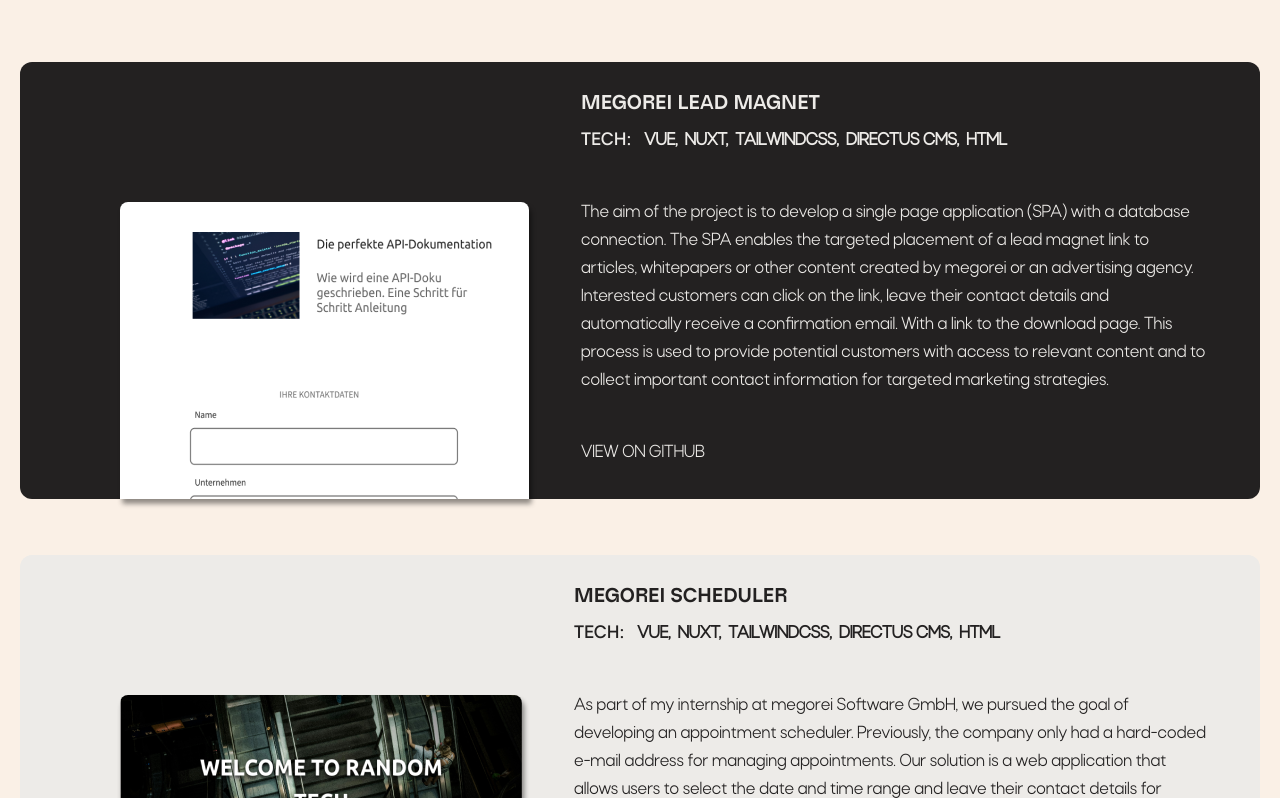
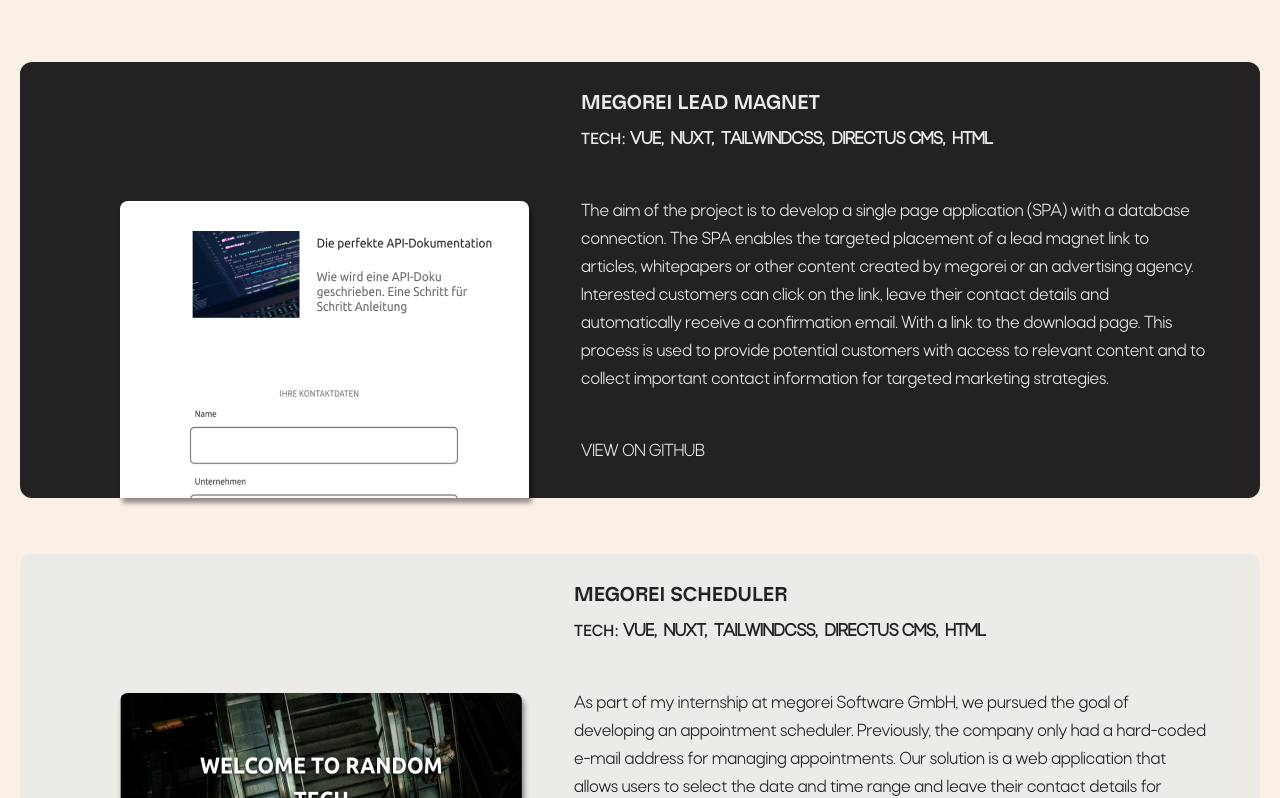
Before and after one commit to pascal-koop/koop_website, a Nuxt app: page / in a window 1280 px wide. Shown: the part 1762-2560 px from the top of the page. Built offline with nearby package versions, Linux system fonts and the light colour scheme.

Commit message:
Fix Layout for techstack

```diff
--- a/components/TheWorkSection.vue
+++ b/components/TheWorkSection.vue
@@ -55,8 +55,8 @@
 				<h2 class="work-card-subtitle font-neueRegrade text-xl font-bold text-textDark mt-6 mb-2 mx-8 uppercase"
 					>{{ project.title }}&nbsp;
 				</h2>
-				<h3 class="work-tech-stacksection-title font-neueRegrade ml-8 text-lg font-semibold text-textDark inline-block"
-					>TECH: <span class="work-tech-stack-text font-rota text-lg text-textDark ml-2 mr-8 uppercase inline-block">{{ project.tech.join(',&nbsp; ') }}</span>
+				<h3 class="work-tech-stacksection-title font-neueRegrade ml-8 mr-2text-lg font-semibold text-textDark inline-block"
+					>TECH: <span class="work-tech-stack-text font-rota text-lg text-textDark mr-8 uppercase inline-block">{{ project.tech.join(',&nbsp; ') }}</span>
 				</h3>
 
 				<p class="work-card-text font-rota text-lg text-textDark mx-8 my-11">{{ project.description }}</p>
```
